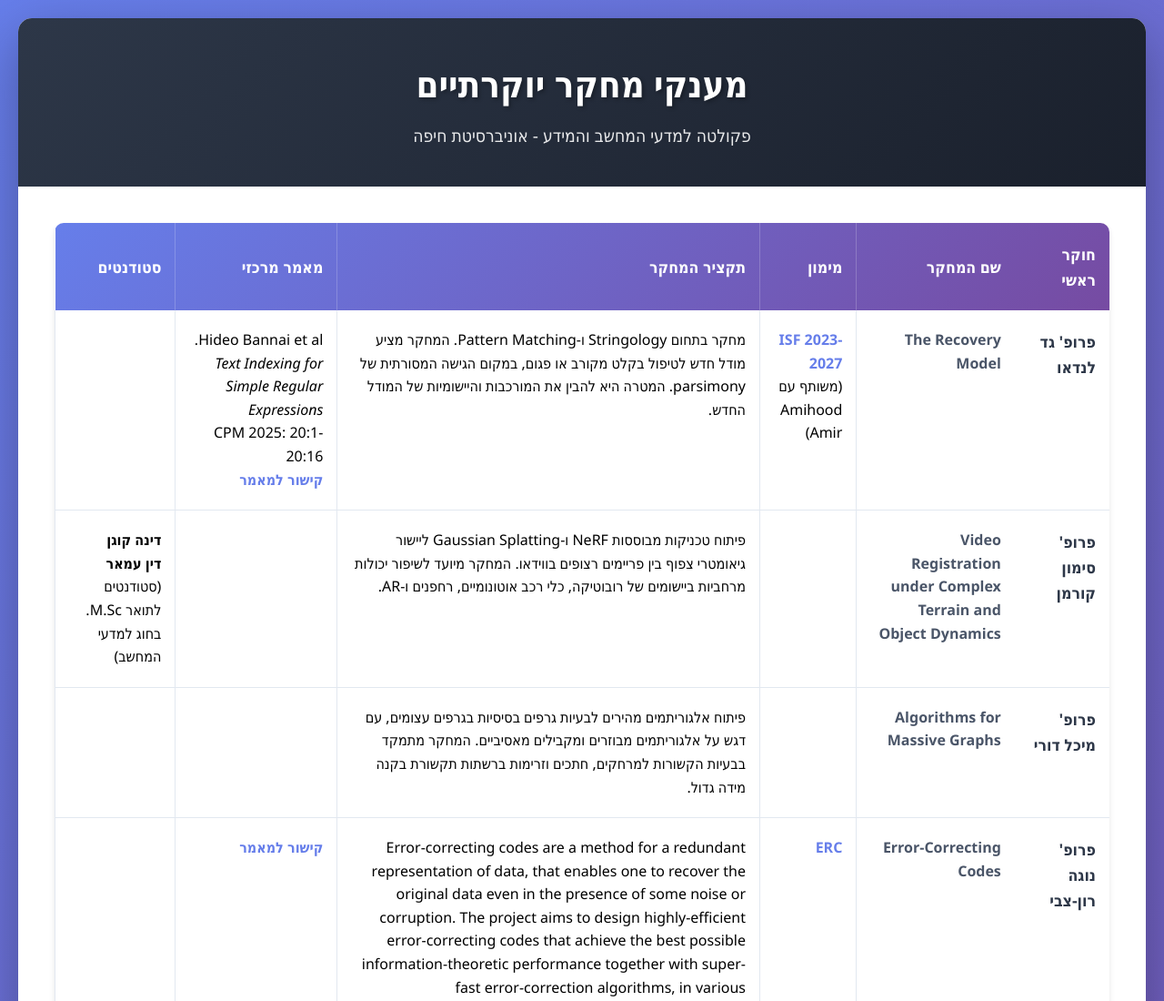
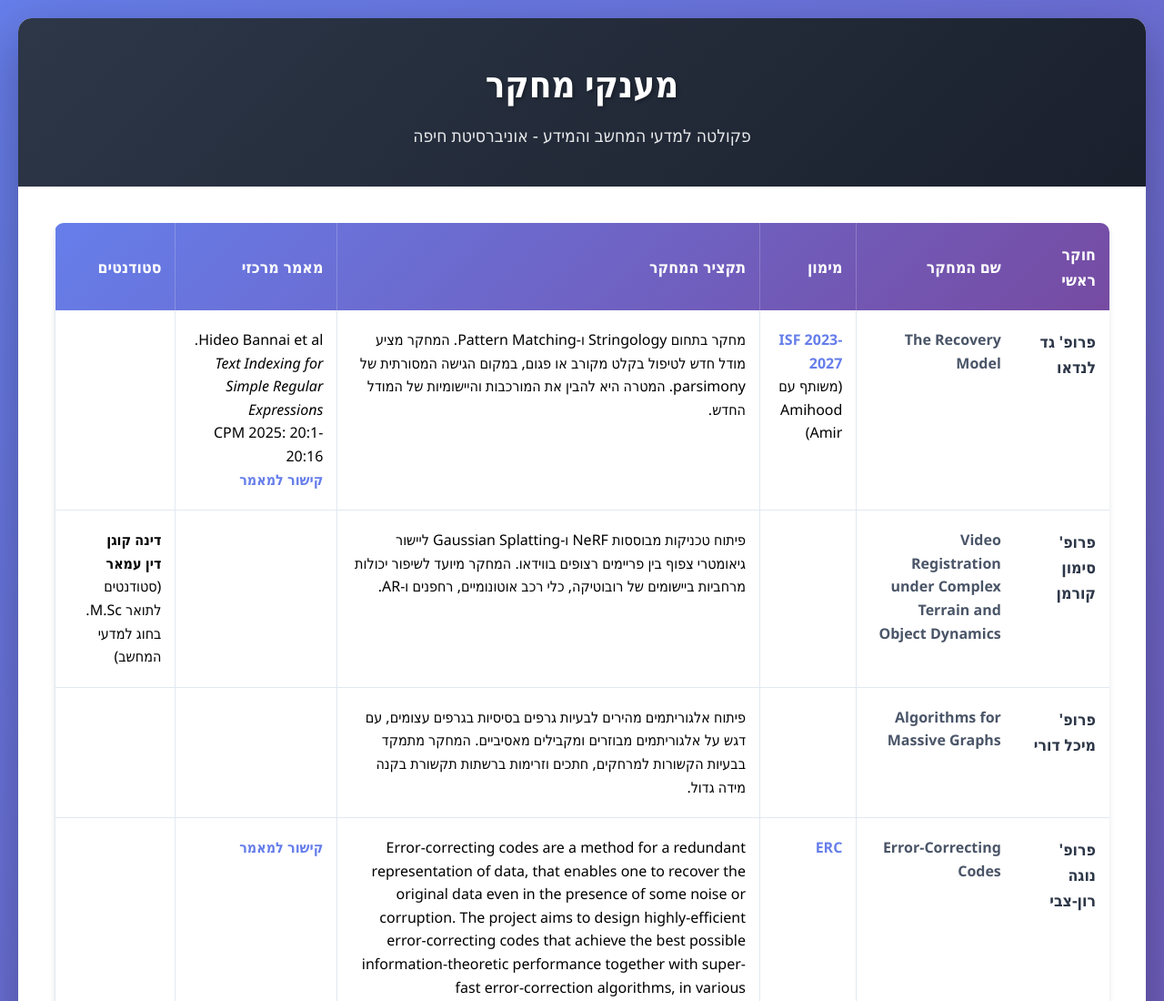
Before and after one commit to yaroni1/cisdev, a plain HTML site: page index.htm in a window 1280 px wide. Shown: the top 1100 px of the page at 91% size. Drawn offline with Linux system fonts and the light colour scheme.

Commit message:
Update index.htm

```diff
--- a/index.htm
+++ b/index.htm
@@ -189,7 +189,7 @@
 <body>
     <div class="container">
         <header>
-            <h1>מענקי מחקר יוקרתיים</h1>
+            <h1>מענקי מחקר</h1>
             <p class="subtitle">פקולטה למדעי המחשב והמידע - אוניברסיטת חיפה</p>
         </header>
 
```
